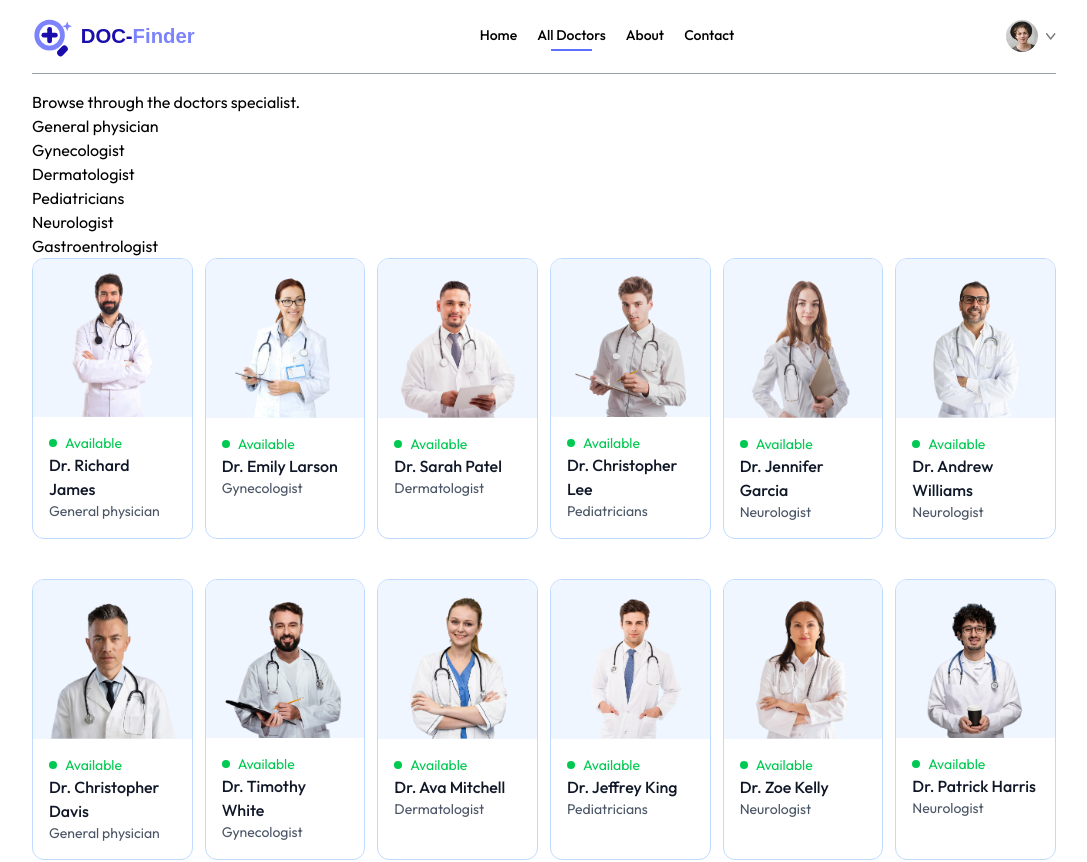
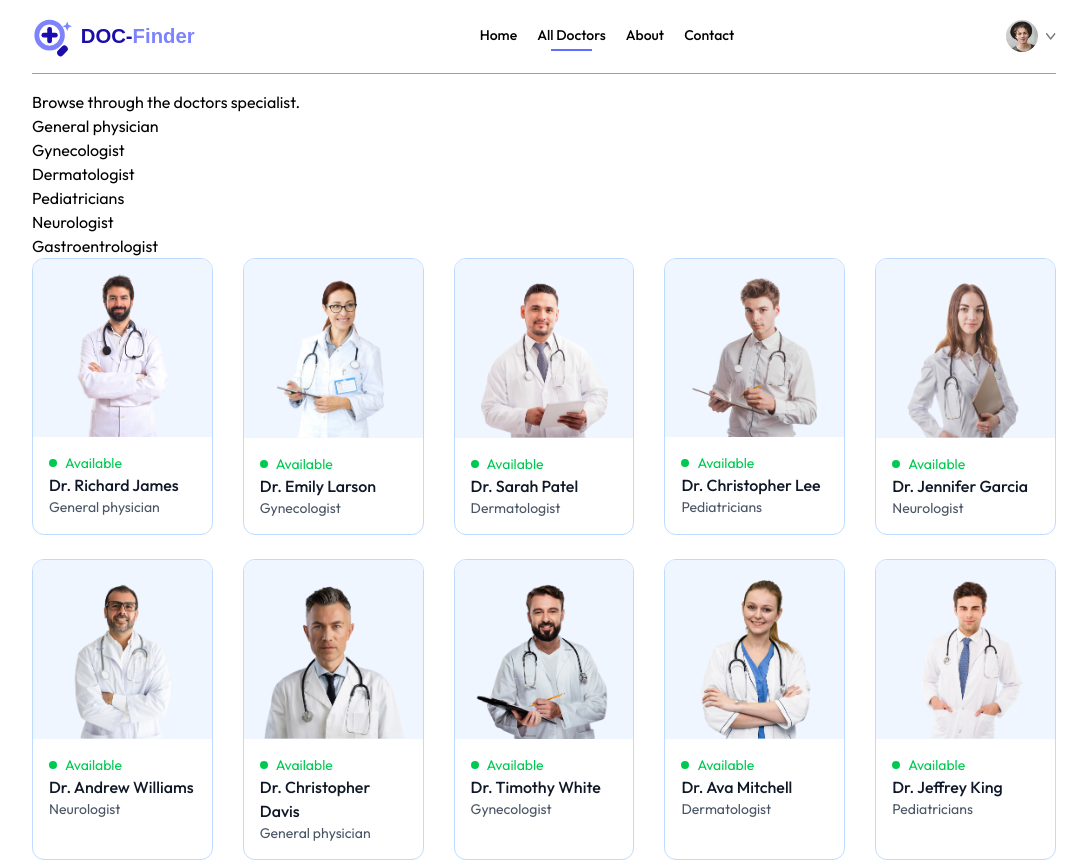
Before and after one commit to HarisShahnawaz/DOC-Finder, a React (Vite) app in the folder frontend/: page /doctors in a window 1280 px wide. Shown: the top 862 px of the page, without its empty margins (96-1183 px from the left). Built offline with nearby package versions, Linux system fonts and the light colour scheme.

Commit message:
doctors page

```diff
--- a/frontend/src/pages/Doctors.jsx
+++ b/frontend/src/pages/Doctors.jsx
@@ -36,7 +36,7 @@ const Doctors = () => {
           <p>Neurologist</p>
           <p>Gastroentrologist</p>
         </div>
-        <div className='w-full grid grid-cols-auto gap-3 gap-y-10'>
+        <div className='w-full grid grid-cols-auto gap-7.5 gap-y-6 '>
             {
               filterDoc.map((item, index) => (
                 <div onClick={() => navigate(`/appointment/${item._id}`)} className='border border-blue-200 overflow-hidden rounded-xl cursor-pointer hover:translate-y-2.5 transition-all duration-500' key={index}>
```
